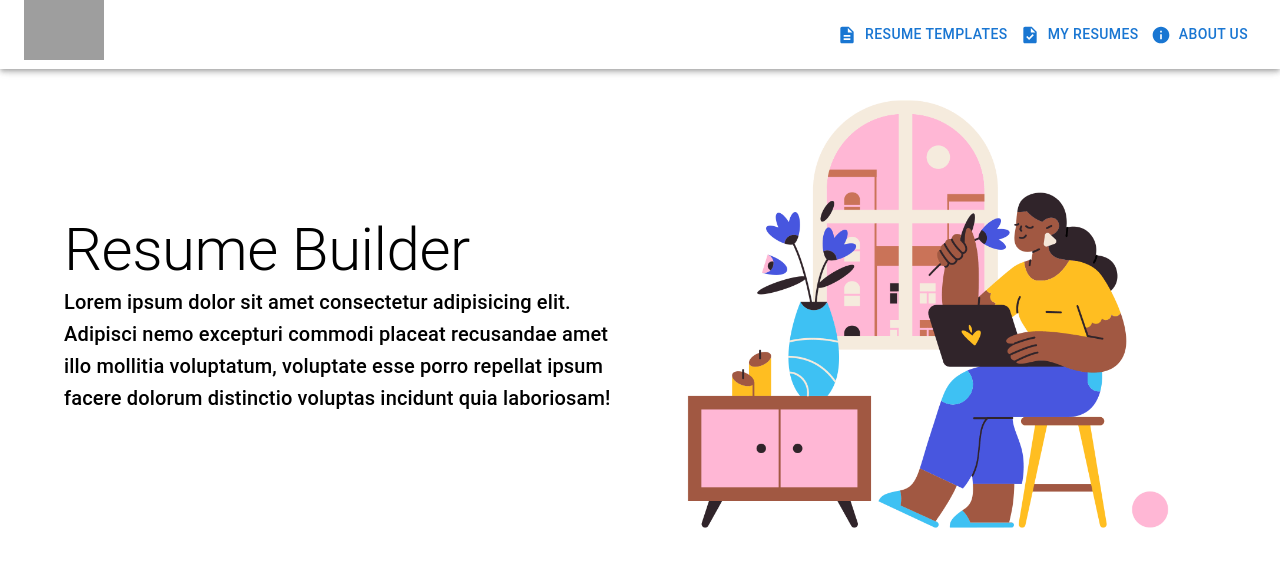
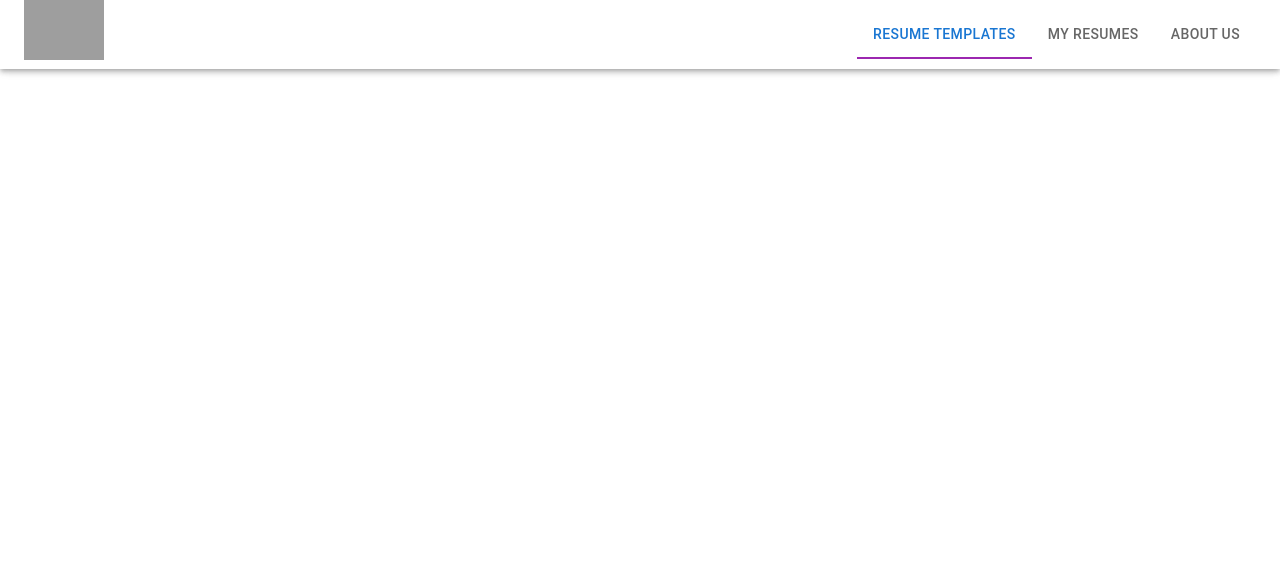
Before and after one commit to himanshusinghsamant/react-resume-builder-project, a React (Create React App) app: page / in a window 1280 px wide. Shown: the top 566 px of the page. Built offline with nearby package versions, Linux system fonts and the light colour scheme; grey boxes are pictures that could not be loaded.

Commit message:
Resonsive Navbar

```diff
--- a/src/App.js
+++ b/src/App.js
@@ -1,6 +1,6 @@
 import "./App.css";
 import Navbar from "./components/Navbar";
-import AboutUs from "./components/pages/AboutUs";
+// import AboutUs from "./components/pages/AboutUs";
 import { Container } from '@mui/material'
 
 function App() {
@@ -8,7 +8,7 @@ function App() {
     <>
        <Navbar/>
        <Container>
-       <AboutUs />
+       {/* <AboutUs /> */}
        </Container>
     </>
   );
--- a/src/components/Navbar.js
+++ b/src/components/Navbar.js
@@ -1,33 +1,48 @@
-import { AppBar, Toolbar, Button, Typography} from '@mui/material'
-import React from 'react'
-import DescriptionIcon from '@mui/icons-material/Description';
-import TaskIcon from '@mui/icons-material/Task';
-import InfoIcon from '@mui/icons-material/Info';
+import { AppBar, Toolbar, useMediaQuery, useTheme, Typography, Tabs, Tab} from '@mui/material'
+import React,{useState} from 'react'
+import DrawerComp from './pages/DrawerComp';
+
 
 const NavBar = () => {
+  const [value, setValue] = useState(0);
+const theme = useTheme();
+const isMatch = useMediaQuery(theme.breakpoints.down('md'));
   return (
     <AppBar position="fixed" color=''>
       <Toolbar>
-
-        <Typography variant='h6' flexGrow={1}>
+          {
+            isMatch ? (
+              <>
+              <Typography  variant='h6' flexGrow={1}>
         <img
             src="https://api.sertifier.com/userdata/08daf47b-89e4-cd1d-208e-96834580c530/d747e244-cfe7-4a53-b0b4-47ad8e0d9ad4.png"
             height="60px"
             alt="AlmaBetter"
           />
         </Typography>
-        <Button variant="text" color="primary" startIcon={<DescriptionIcon />}>
-          Resume Templates
-        </Button>
-        <Button variant="text" color="primary" startIcon={<TaskIcon />}>
-          My Resumes
-        </Button>
-        <Button variant="text" color="primary" startIcon={<InfoIcon />}>
-          About Us
-        </Button>
+              <DrawerComp/>
+              </>
+            ) : (
+              <>
+              <Typography variant='h6' flexGrow={1}>
+        <img
+            src="https://api.sertifier.com/userdata/08daf47b-89e4-cd1d-208e-96834580c530/d747e244-cfe7-4a53-b0b4-47ad8e0d9ad4.png"
+            height="60px"
+            alt="AlmaBetter"
+          />
+
+        </Typography>
+              <Tabs sx={{marginLeft: 'auto'}} value={value} onChange={(e,value)=> setValue(value)} indicatorColor='secondary'>
+              <Tab label= "Resume Templates"/>
+              <Tab label= "My Resumes"/>
+              <Tab label= "About Us"/>
+            </Tabs>
+             </>
+            )
+          }
       </Toolbar>
     </AppBar>
   )
 }
 
-export default NavBar
+export default NavBar;
--- /dev/null
+++ b/src/components/pages/DrawerComp.js
@@ -0,0 +1,48 @@
+import React,{ useState } from 'react'
+import { Drawer,Typography,Divider, List, ListItemButton, ListItemText, IconButton } from '@mui/material'
+import MenuIcon from '@mui/icons-material/Menu';
+
+
+const DrawerComp = () => {
+  const [openDrawer, setopenDrawer] = useState(false);
+  const [selectedIndex, setSelectedIndex] = useState(0);
+
+  const handleListItemClick = (event, index) => {
+    setSelectedIndex(index);
+  };
+  return (
+    <React.Fragment>
+      <Drawer open={openDrawer} onClose={()=> setopenDrawer(false)}>
+         <Typography sx={{marginRight: "auto"}} variant='h6' flexGrow={1}>
+        <img
+            src="https://api.sertifier.com/userdata/08daf47b-89e4-cd1d-208e-96834580c530/d747e244-cfe7-4a53-b0b4-47ad8e0d9ad4.png"
+            height="70px"
+            alt="AlmaBetter"
+          />
+          </Typography>
+          <Divider />
+            <List sx={{marginBottom: "410px" }}>
+                <ListItemButton  selected={selectedIndex === 0}
+          onClick={(event) => handleListItemClick(event, 0)}>
+                        <ListItemText primary="Resume Templates" />
+                </ListItemButton>
+                <ListItemButton selected={selectedIndex === 1}
+          onClick={(event) => handleListItemClick(event, 1)}>
+                        <ListItemText primary="My Resumes" />
+                </ListItemButton>
+                <ListItemButton selected={selectedIndex === 2}
+          onClick={(event) => handleListItemClick(event, 2)}>
+                        <ListItemText primary="About Us" />
+                </ListItemButton>
+            </List>
+        </Drawer>
+        <IconButton
+        sx={{ color:"black", marginLeft: "auto" }}
+        onClick={()=> setopenDrawer(!openDrawer)}>
+          <MenuIcon/>
+        </IconButton>
+  </React.Fragment>
+  );
+}
+
+export default DrawerComp
```
